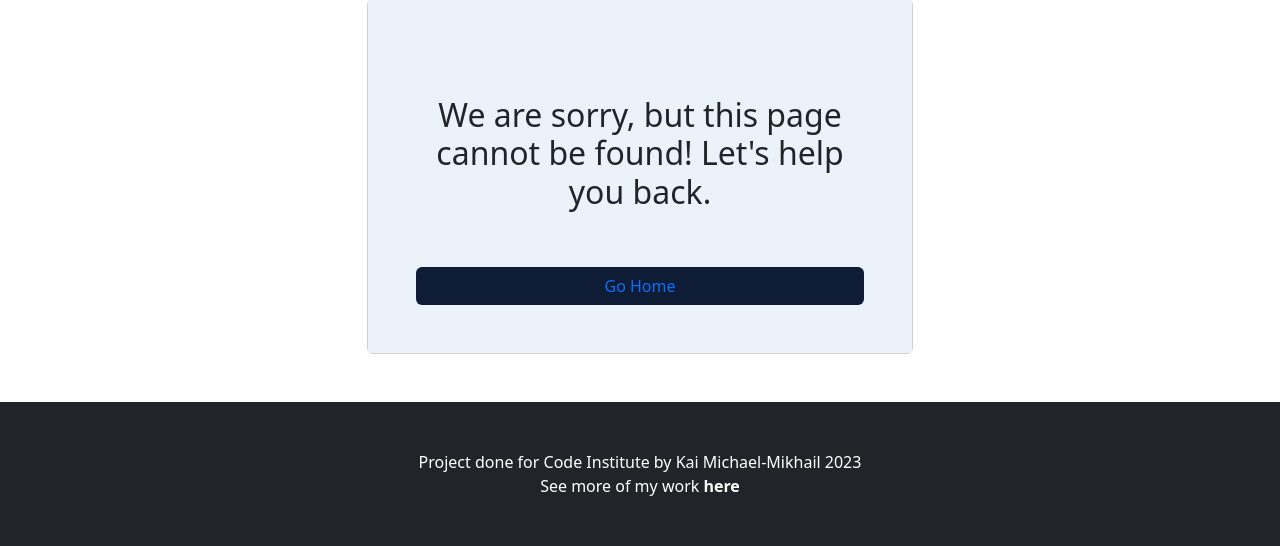
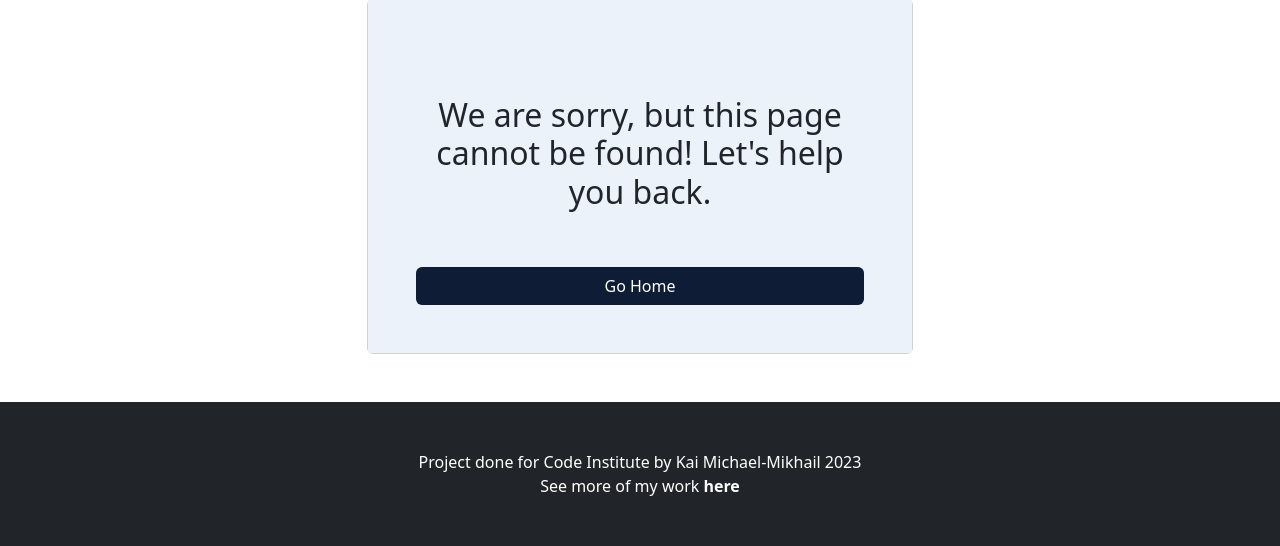
Before and after one commit to Dekeypetey40/TTRPG-Hub, a Django app: template templates/404.html in a window 1280 px wide. Shown: the part 408-954 px from the top of the page. Run offline with Django 4.2, Linux system fonts and the light colour scheme; the template is opened without the code that fills it, so the values that code supplies are empty; parts of the project's set-up code (start-up, migrations or seed data) failed here and were passed over; some libraries are stand-ins or nearby versions.

Commit message:
Fix stylings on button

```diff
--- a/templates/404.html
+++ b/templates/404.html
@@ -11,8 +11,7 @@
         <div class="card my-5">
             <div class="card-body cardbody-color p-lg-5">
                 <h2 class="text-center text-dark mt-5">We are sorry, but this page cannot be found! Let's help you back.</h2>
-                <button type="submit" class="btn btn-color px-5 mt-5 w-100 text-white">
-                    <a href="{% url 'home' %}">Go Home</a></button>
+                <a class="btn btn-color px-5 mt-5 w-100 text-white" href="{% url 'home' %}">Go Home</a>
             </div>
         </div>
       </div>
```
